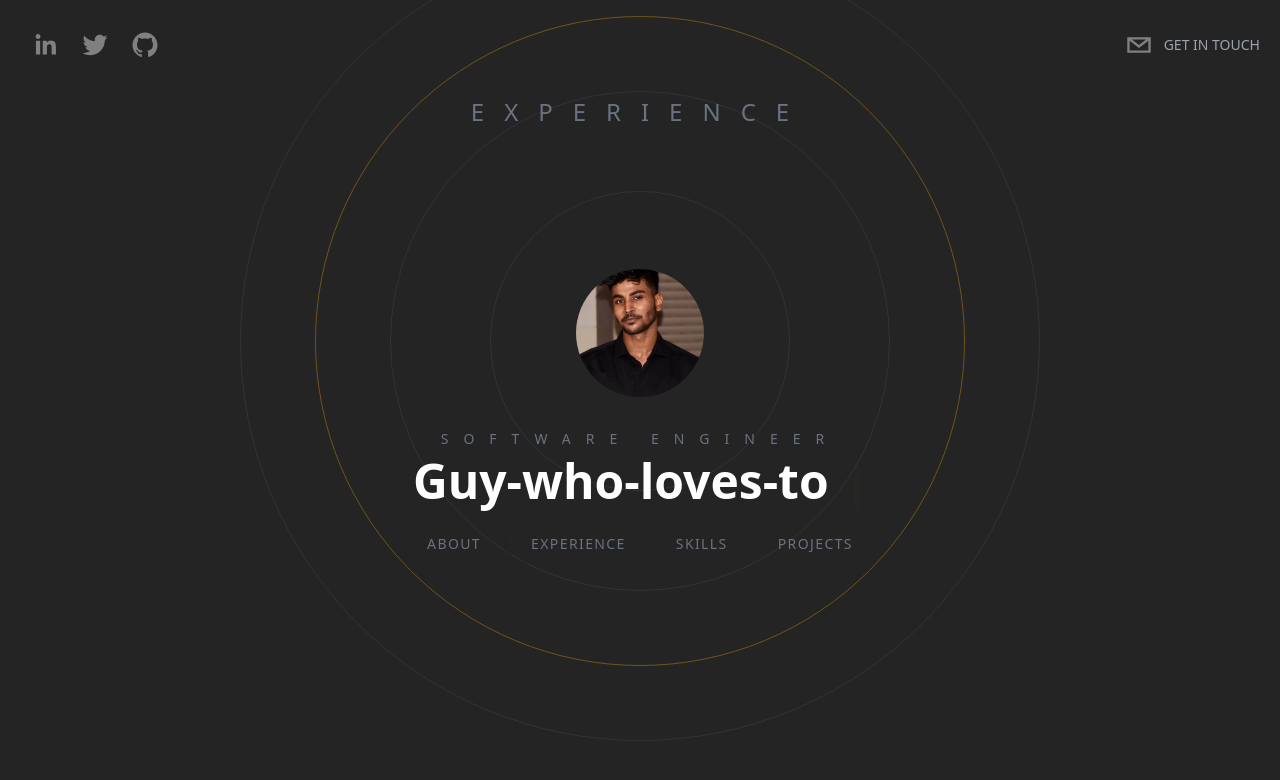
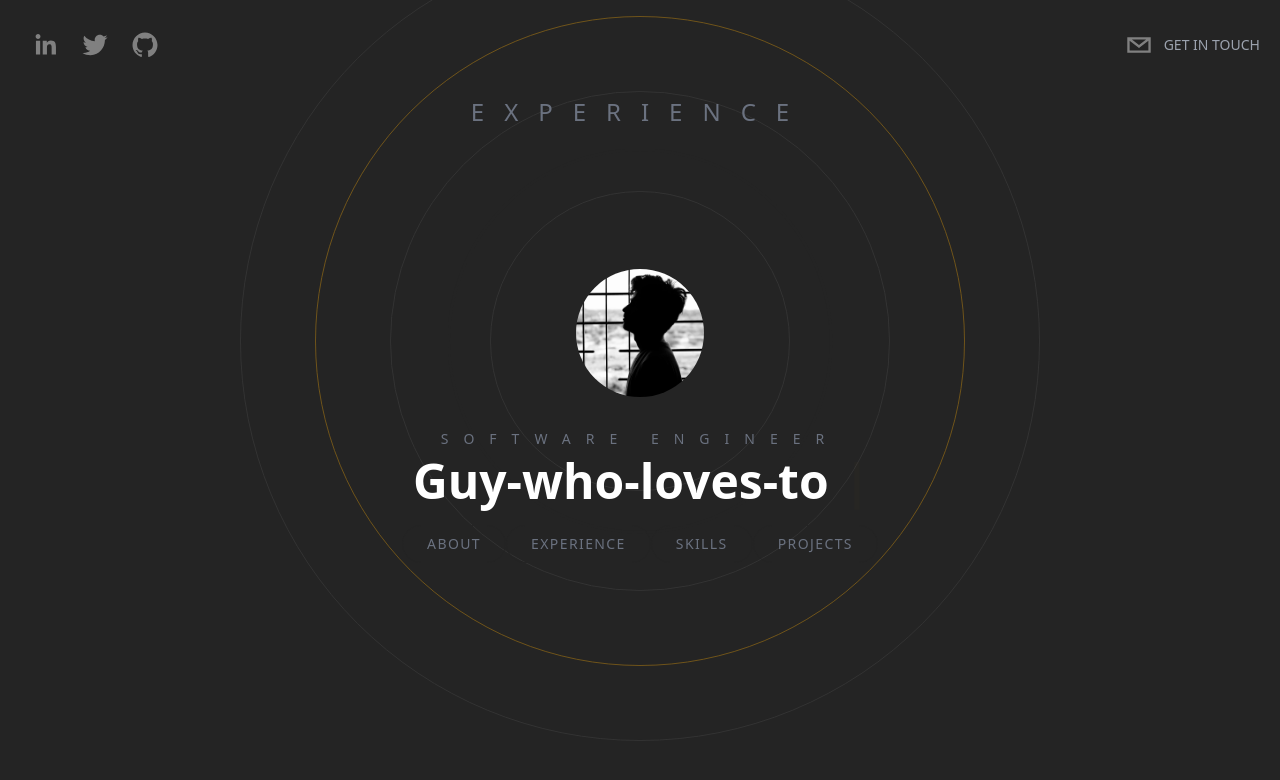
Before and after one commit to himsngh/my-portfolio, a Next.js app: page / in a window 1280 px wide. Shown: the top 780 px of the page. Built offline with nearby package versions, Linux system fonts and the light colour scheme.

Commit message:
chore: update profile picture

```diff
--- a/components/About.tsx
+++ b/components/About.tsx
@@ -25,7 +25,7 @@ function About({}: Props) {
         transition={{ duration: 1.2 }}
         whileInView={{ x: 0, opacity: 1 }}
         viewport={{ once: true }}
-        src="/profile-picture.jpg"
+        src="/profile.jpg"
         className="-mb-28 md:mb-0 flex-shrink-0 w-48 h-48 rounded-full object-cover
             md:rounded-lg md:w-56 md:h-72 xl:w-[300px] xl:h-[400px]"
       />
--- a/components/Hero.tsx
+++ b/components/Hero.tsx
@@ -27,7 +27,7 @@ export default function Hero({}: Props) {
 
       <Image
         className="relative rounded-full h-32 w-32 mx-auto object-cover"
-        src="/profile-picture.jpg"
+        src="/profile.jpg"
         alt="Himansh Image"
         width={600}
         height={600}
```
Also changed, not shown: public/profile.jpg (added).
